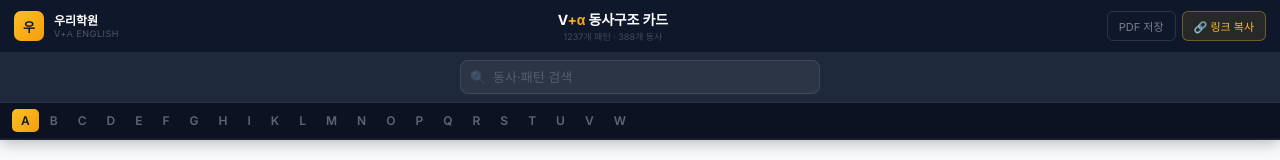
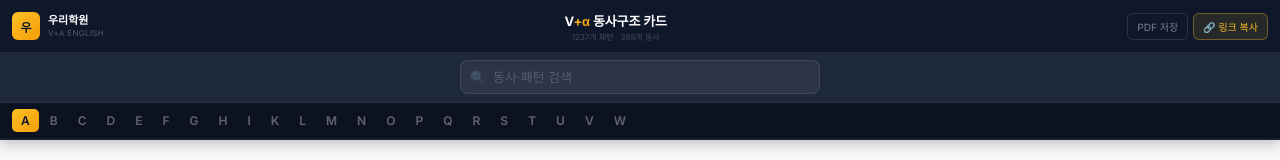
Before and after one commit to 98sstiger-commits/v-alpha, a plain HTML site: page index.html in a window 1280 px wide. Both pictures are taken after a click on the button "카드 만들기 →". Shown: the top 160 px of the page. Drawn offline with Linux system fonts and the light colour scheme.

Commit message:
Update index.html

```diff
--- a/index.html
+++ b/index.html
@@ -99,36 +99,36 @@ body{font-family:'Inter','Noto Sans KR',sans-serif;background:var(--bg);color:va
   border-bottom:1px solid rgba(255,255,255,.05);
   box-shadow:0 2px 16px rgba(0,0,0,.3);
 }
-.hdr-top{display:flex;align-items:center;height:52px;padding:0 14px;gap:10px;}
+.hdr-top{display:flex;align-items:center;height:52px;padding:0 12px;gap:8px;}
 .acad-ini{
-  width:30px;height:30px;border-radius:7px;
+  width:28px;height:28px;border-radius:6px;
   background:linear-gradient(135deg,#fbbf24,#f59e0b);
   color:#0f172a;display:flex;align-items:center;justify-content:center;
-  font-size:13px;font-weight:700;flex-shrink:0;
-}
-.acad-name{font-size:12px;font-weight:700;color:#fff;line-height:1.3;}
-.acad-sub{font-size:9px;color:rgba(255,255,255,.28);letter-spacing:.06em;text-transform:uppercase;}
-.hdr-mid{flex:1;text-align:center;}
-.hdr-title{font-size:14px;font-weight:700;color:#fff;letter-spacing:-.01em;}
+  font-size:12px;font-weight:700;flex-shrink:0;
+}
+.acad-name{font-size:11px;font-weight:700;color:#fff;line-height:1.2;white-space:nowrap;}
+.acad-sub{font-size:8px;color:rgba(255,255,255,.28);letter-spacing:.04em;text-transform:uppercase;}
+.hdr-mid{flex:1;text-align:center;min-width:0;}
+.hdr-title{font-size:13px;font-weight:700;color:#fff;letter-spacing:-.01em;white-space:nowrap;}
 .hdr-title span{
   background:linear-gradient(135deg,#fbbf24,#f59e0b);
   -webkit-background-clip:text;-webkit-text-fill-color:transparent;background-clip:text;
 }
-.hdr-sub{font-size:9px;color:rgba(255,255,255,.22);margin-top:1px;}
+.hdr-sub{font-size:8px;color:rgba(255,255,255,.22);margin-top:1px;}
 .pdf-btn{
-  padding:6px 11px;border-radius:6px;
+  padding:5px 9px;border-radius:6px;
   border:1px solid rgba(255,255,255,.12);
   background:transparent;color:rgba(255,255,255,.45);
-  font-size:11px;font-family:inherit;cursor:pointer;
+  font-size:10px;font-family:inherit;cursor:pointer;
   white-space:nowrap;flex-shrink:0;transition:all .15s;
 }
 .pdf-btn:hover{background:rgba(255,255,255,.07);color:#fff;border-color:rgba(255,255,255,.2);}
-.hdr-btns{display:flex;align-items:center;gap:6px;flex-shrink:0;}
+.hdr-btns{display:flex;align-items:center;gap:5px;flex-shrink:0;}
 .share-hdr-btn{
-  padding:6px 11px;border-radius:6px;
+  padding:5px 9px;border-radius:6px;
   border:1px solid rgba(251,191,36,.35);
   background:rgba(251,191,36,.1);color:#fbbf24;
-  font-size:11px;font-family:inherit;cursor:pointer;
+  font-size:10px;font-family:inherit;cursor:pointer;
   white-space:nowrap;transition:all .15s;
 }
 .share-hdr-btn:hover{background:rgba(251,191,36,.2);border-color:rgba(251,191,36,.6);}
@@ -1765,6 +1765,9 @@ function copyLink(){
     document.getElementById('hName').textContent=aName;
     document.getElementById('setup').style.display='none';
     document.getElementById('app').style.display='block';
+    // 학생 공유링크로 접속 시 링크복사 버튼 숨김
+    const shareBtn=document.getElementById('shareHdrBtn');
+    if(shareBtn) shareBtn.style.display='none';
     build();
   }
 })();
```
